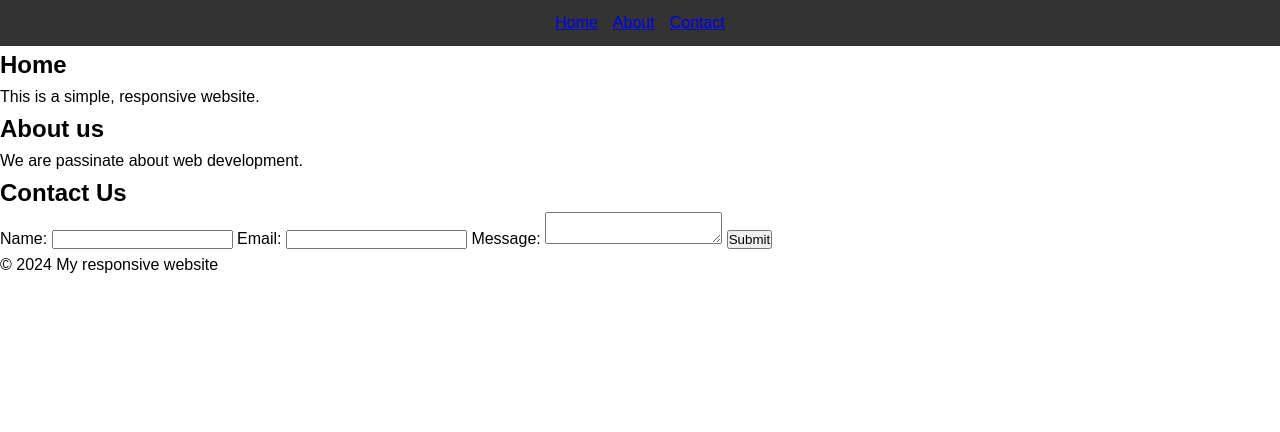
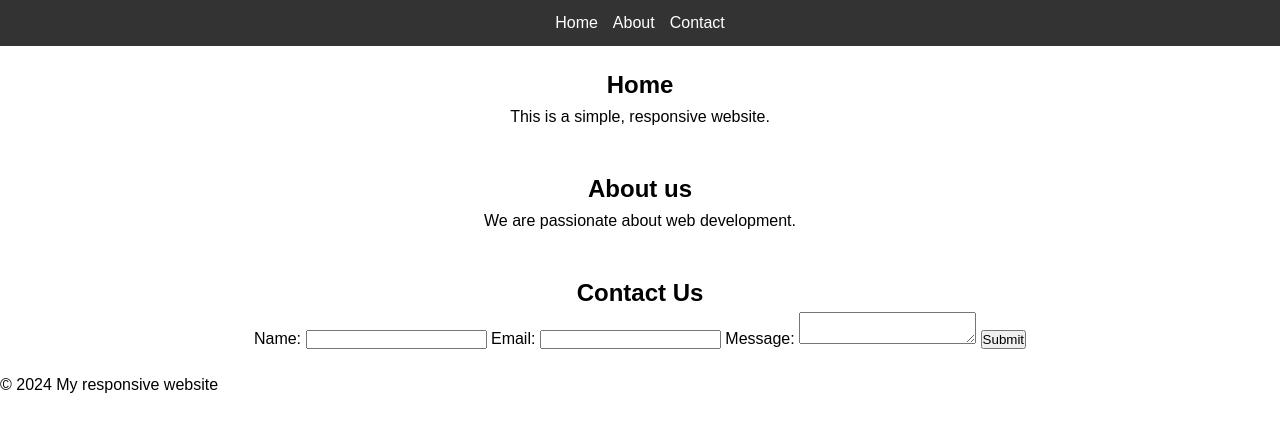
Before and after one commit to mwambao/proj1-my-responsive-website, a plain HTML site: page index.html in a window 1280 px wide. Drawn offline with Linux system fonts and the light colour scheme.

Commit message:
html and css

```diff
--- a/index.html
+++ b/index.html
@@ -28,7 +28,7 @@
     <!-- About section -->
      <section id="about">
         <h2>About us</h2>
-        <p>We are passinate about web development.</p>
+        <p>We are passionate about web development.</p>
      </section>
 
     <!-- Contact section with a form -->
--- a/styles.css
+++ b/styles.css
@@ -30,3 +30,14 @@ nav ul {
     gap: 15px; /* add space between list items*/
 
 }
+
+nav ul li a {
+    color: #fff; /* sets text color of navigation to white*/
+    text-decoration: none; /* removes the underlinng fron navigation links*/
+}
+
+/* Section styling */
+section {
+    padding: 20px;
+    text-align: center;
+}
```
